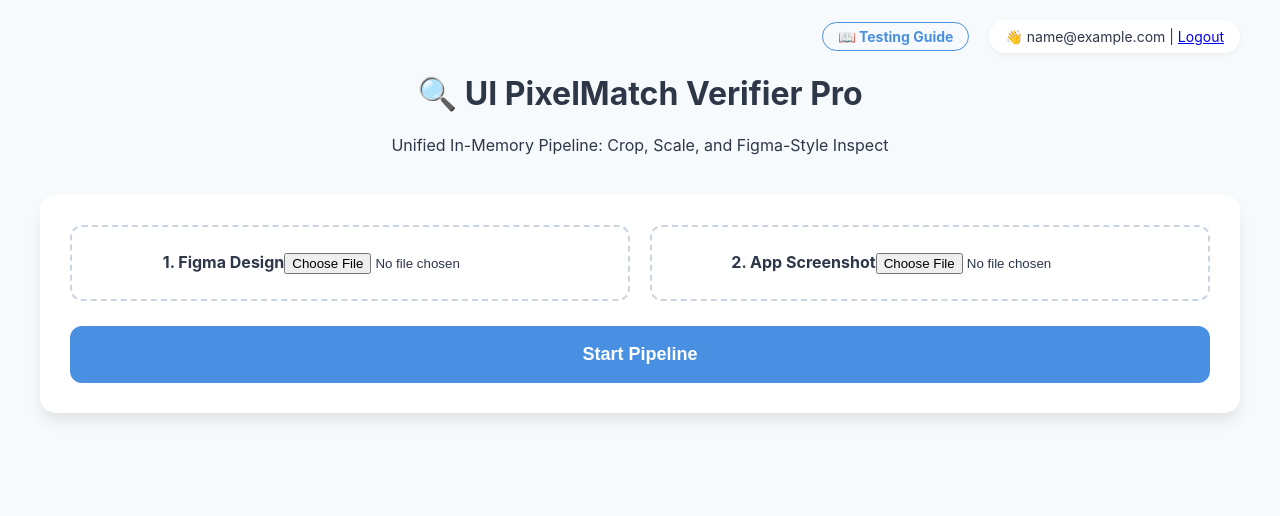
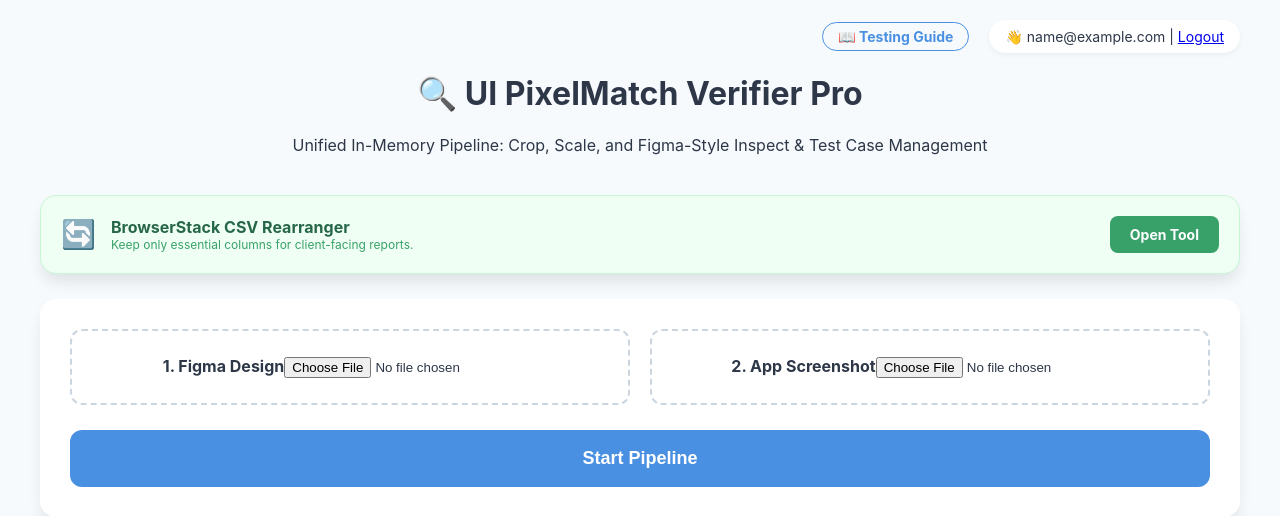
Before and after one commit to akramul1986/PixelMatchWeb, a Flask app: page / in a window 1280 px wide. Shown: the top 516 px of the page. Run offline with Flask 3, Linux system fonts and the light colour scheme; the visitor is signed in with stand-in values (Sample User, id 1); some libraries are stand-ins or nearby versions.

Commit message:
Final: Added openpyxl for Excel support and unified OAuth logic

```diff
--- a/app.py
+++ b/app.py
@@ -1,38 +1,40 @@
 import os
+import io
+import pandas as pd
 from datetime import timedelta
-from flask import Flask, render_template, request, jsonify, session, redirect, url_for
+from flask import Flask, render_template, request, jsonify, session, redirect, url_for, send_file
 from authlib.integrations.flask_client import OAuth
-from comparator import ImageComparator  # Keeping your existing comparator
+from comparator import ImageComparator
 from werkzeug.middleware.proxy_fix import ProxyFix
 
 app = Flask(__name__)
 
-# 1. Attach the ProxyFix AFTER the app is created
+# --- 1. DOCKER & REVERSE PROXY CONFIG ---
 app.wsgi_app = ProxyFix(app.wsgi_app, x_proto=1, x_host=1)
 
 # --- 2. SECURITY & CONFIG ---
 app.secret_key = "portonics_secret_key_2026"
-
-# REQUIRED for IP-based OAuth testing
 os.environ['OAUTHLIB_INSECURE_TRANSPORT'] = '1'
-
-# 32MB Upload limit for high-res images
 app.config['MAX_CONTENT_LENGTH'] = 32 * 1024 * 1024
 
+# Fix for session consistency
+app.config['SESSION_COOKIE_HTTPONLY'] = True
+app.config['SESSION_COOKIE_SAMESITE'] = 'Lax'
 
-# --- 2. SESSION IDLE TIMEOUT ---
+# --- 3. SESSION MANAGEMENT ---
 @app.before_request
 def manage_session():
     session.permanent = True
-    # If the user is idle for 30 minutes, they are logged out
     app.permanent_session_lifetime = timedelta(minutes=30)
 
-    # Apply domain cookie only when hosted on the internal server
-    if "uiverifier-qa" in request.host:
+    host = request.host
+    if "uiverifier-qa" in host:
         app.config['SESSION_COOKIE_DOMAIN'] = 'uiverifier-qa.portonics.com'
+    else:
+        app.config['SESSION_COOKIE_DOMAIN'] = None
 
 
-# --- 3. GOOGLE OAUTH SETUP ---
+# --- 4. GOOGLE OAUTH SETUP ---
 oauth = OAuth(app)
 google = oauth.register(
     name='google',
@@ -42,7 +44,8 @@ google = oauth.register(
     client_kwargs={'scope': 'openid email profile'}
 )
 
-# --- 4. NAVIGATION & AUTH ROUTES ---
+
+# --- 5. NAVIGATION & AUTH ROUTES ---
 
 @app.route('/')
 def index():
@@ -61,22 +64,11 @@ def login():
 @app.route('/auth/google')
 def google_auth():
     host = request.host
+    if "localhost" in host or "127.0.0.1" in host:
+        redirect_uri = "http://localhost:84/auth/callback" if ":84" in host else "http://localhost:8088/auth/callback"
+    else:
+        redirect_uri = os.environ.get("GOOGLE_REDIRECT_URI", "https://uiverifier-qa.portonics.com/auth/callback")
 
-    # 1. Check if DevOps provided a specific Redirect URI via Environment Variable
-    # This matches the 'GOOGLE_REDIRECT_URI' set by your ops team
-    redirect_uri = os.environ.get("GOOGLE_REDIRECT_URI")
-
-    # 2. If NO environment variable is found, fallback to your manual logic
-    if not redirect_uri:
-        if "localhost" in host:
-            redirect_uri = "http://localhost:8088/auth/callback"
-        elif "127.0.0.1" in host:
-            redirect_uri = "http://127.0.0.1:8088/auth/callback"
-        else:
-            # Default fallback for production
-            redirect_uri = "https://uiverifier-qa.portonics.com/auth/callback"
-
-    print(f"DEBUG: Final Redirect URI -> {redirect_uri}")
     return google.authorize_redirect(redirect_uri)
 
 
@@ -86,13 +78,17 @@ def auth_callback():
         token = google.authorize_access_token()
         user_info = google.get('https://openidconnect.googleapis.com/v1/userinfo').json()
 
-        # Security check: Ensure the email is from portonics.com
         if not user_info.get('email', '').endswith('@portonics.com'):
             session.clear()
             return "<h1>Access Denied</h1><p>Please use your Portonics email.</p>", 403
 
+        # CRITICAL FIX FOR DOUBLE AUTH:
+        # Clear existing session, set data, and explicitly save before redirect
+        session.clear()
+        session.permanent = True
         session['user_email'] = user_info['email']
         session['user_name'] = user_info.get('name', 'Tester')
+        session.modified = True
 
         return redirect(url_for('index'))
     except Exception as e:
@@ -106,7 +102,7 @@ def logout():
     return redirect(url_for('login'))
 
 
-# --- 5. CORE FUNCTIONAL ROUTES ---
+# --- 6. CORE LOGIC (UI VERIFIER) ---
 
 @app.route('/verify', methods=['POST'])
 def verify():
@@ -116,12 +112,89 @@ def verify():
     try:
         figma_file = request.files['figma']
         app_file = request.files['app']
-        # Keeping your existing ImageComparator logic
         result = ImageComparator.compare(figma_file, app_file)
         return jsonify(result)
     except Exception as e:
         return jsonify({"error": str(e)}), 500
 
+
+# --- 7. TEST CASE REARRANGER LOGIC ---
+
+@app.route('/testcases', methods=['GET', 'POST'])
+def testcases_module():
+    if 'user_email' not in session:
+        return redirect(url_for('login'))
+
+    if request.method == 'POST':
+        file = request.files.get('csv_file')
+        if not file or file.filename == '':
+            return "No file selected", 400
+
+        filename = file.filename.lower()
+        column_mapping = {
+            'Test Case ID': 'Test Case Id',
+            'Title': 'Title',
+            'Owner': 'Owner',
+            'Description': 'Description',
+            'Preconditions': 'Preconditions',
+            'Steps': 'Steps',
+            'Expected Result': 'Expected Result'
+        }
+
+        try:
+            # Create a buffer from the uploaded file to avoid read errors
+            file_stream = io.BytesIO(file.read())
+            output = io.BytesIO()
+
+            # --- CASE 1: MULTI-SHEET EXCEL (.xlsx) ---
+            if filename.endswith('.xlsx'):
+                # Use engine='openpyxl' for reading
+                excel_data = pd.read_excel(file_stream, sheet_name=None, engine='openpyxl')
+
+                with pd.ExcelWriter(output, engine='xlsxwriter') as writer:
+                    for sheet_name, df in excel_data.items():
+                        existing_cols = [col for col in column_mapping.keys() if col in df.columns]
+
+                        if existing_cols:
+                            processed_df = df[existing_cols].rename(columns=column_mapping)
+                            processed_df.to_excel(writer, sheet_name=sheet_name, index=False)
+                        else:
+                            # If no columns match, keep the sheet as is or skip
+                            df.to_excel(writer, sheet_name=sheet_name, index=False)
+
+                output.seek(0)
+                return send_file(
+                    output,
+                    mimetype='application/vnd.openxmlformats-officedocument.spreadsheetml.sheet',
+                    as_attachment=True,
+                    download_name=f"Cleaned_{file.filename}"
+                )
+
+            # --- CASE 2: SINGLE-SHEET CSV ---
+            elif filename.endswith('.csv'):
+                file_stream.seek(0)  # Reset stream for CSV read
+                df = pd.read_csv(file_stream)
+                existing_cols = [col for col in column_mapping.keys() if col in df.columns]
+                processed_df = df[existing_cols].rename(columns=column_mapping)
+
+                output_str = io.StringIO()
+                processed_df.to_csv(output_str, index=False)
+
+                output_bytes = io.BytesIO(output_str.getvalue().encode('utf-8'))
+                return send_file(
+                    output_bytes,
+                    mimetype='text/csv',
+                    as_attachment=True,
+                    download_name=f"Cleaned_{file.filename}"
+                )
+
+            else:
+                return "Unsupported file format. Please upload .csv or .xlsx", 400
+
+        except Exception as e:
+            return f"Processing Error: {str(e)}", 500
+
+    return render_template('testcases.html')
 
 @app.route('/guide')
 def show_guide():
@@ -131,4 +204,5 @@ def show_guide():
 
 
 if __name__ == '__main__':
-    app.run(host='0.0.0.0', port=8088, debug=False)
+    port = int(os.environ.get("PORT", 8088))
+    app.run(host='0.0.0.0', port=port, debug=True)
--- a/requirements.txt
+++ b/requirements.txt
@@ -31,3 +31,5 @@ text-unidecode==1.3
 typing_extensions==4.13.2
 urllib3==2.6.2
 Werkzeug==3.1.8
+pandas
+openpyxl
--- a/templates/index.html
+++ b/templates/index.html
@@ -103,14 +103,26 @@
 
 <div class="container">
     <div class="top-nav">
-        <a href="/guide" target="_blank" style="margin-right: 20px; color: var(--primary); text-decoration: none; font-weight: bold; font-size: 14px; border: 1px solid var(--primary); padding: 5px 15px; border-radius: 20px;">📖 Testing Guide</a>
-        <div class="user-badge"><span>👋 {{ session.get('user_email', 'User') }}</span> | <a href="/logout">Logout</a></div>
+<!--<a href="/testcases" style="margin-right: 15px; color: var(&#45;&#45;success); text-decoration: none; font-weight: bold; font-size: 14px; border: 1px solid var(&#45;&#45;success); padding: 5px 15px; border-radius: 20px;">📄 CSV Rearranger</a>-->
+    <a href="/guide" target="_blank" style="margin-right: 20px; color: var(--primary); text-decoration: none; font-weight: bold; font-size: 14px; border: 1px solid var(--primary); padding: 5px 15px; border-radius: 20px;">📖 Testing Guide</a>
+    <div class="user-badge"><span>👋 {{ session.get('user_email', 'User') }}</span> | <a href="/logout">Logout</a></div>
     </div>
 
     <div class="header">
         <h1>🔍 UI PixelMatch Verifier Pro</h1>
-        <p>Unified In-Memory Pipeline: Crop, Scale, and Figma-Style Inspect</p>
+        <p>Unified In-Memory Pipeline: Crop, Scale, and Figma-Style Inspect & Test Case Management</p>
     </div>
+
+    <div class="card" style="background: #f0fff4; border: 1px solid #c6f6d5; padding: 20px; margin-bottom: 25px; display: flex; align-items: center; justify-content: space-between;">
+    <div style="display: flex; align-items: center; gap: 15px;">
+        <span style="font-size: 28px;">🔄</span>
+        <div>
+            <h4 style="margin: 0; color: #276749;">BrowserStack CSV Rearranger</h4>
+            <p style="margin: 0; font-size: 12px; color: #38a169;">Keep only essential columns for client-facing reports.</p>
+        </div>
+    </div>
+    <a href="/testcases" style="background: var(--success); color: white; text-decoration: none; padding: 10px 20px; border-radius: 8px; font-weight: bold; font-size: 14px;">Open Tool</a>
+</div>
 
     <div class="card">
         <div class="upload-grid">
```
Also changed, not shown: templates/testcases.html (added, +26 -0 lines).
